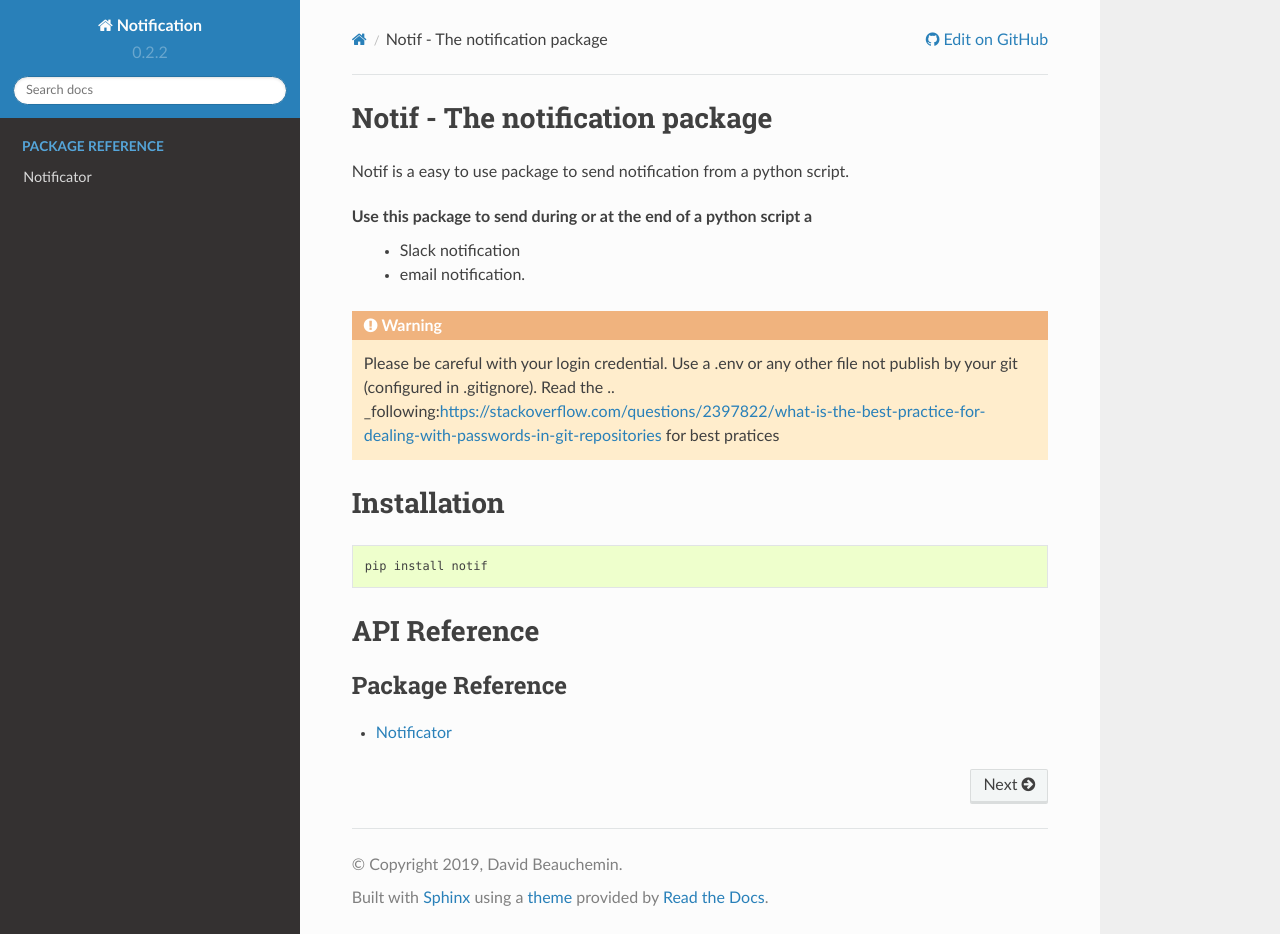
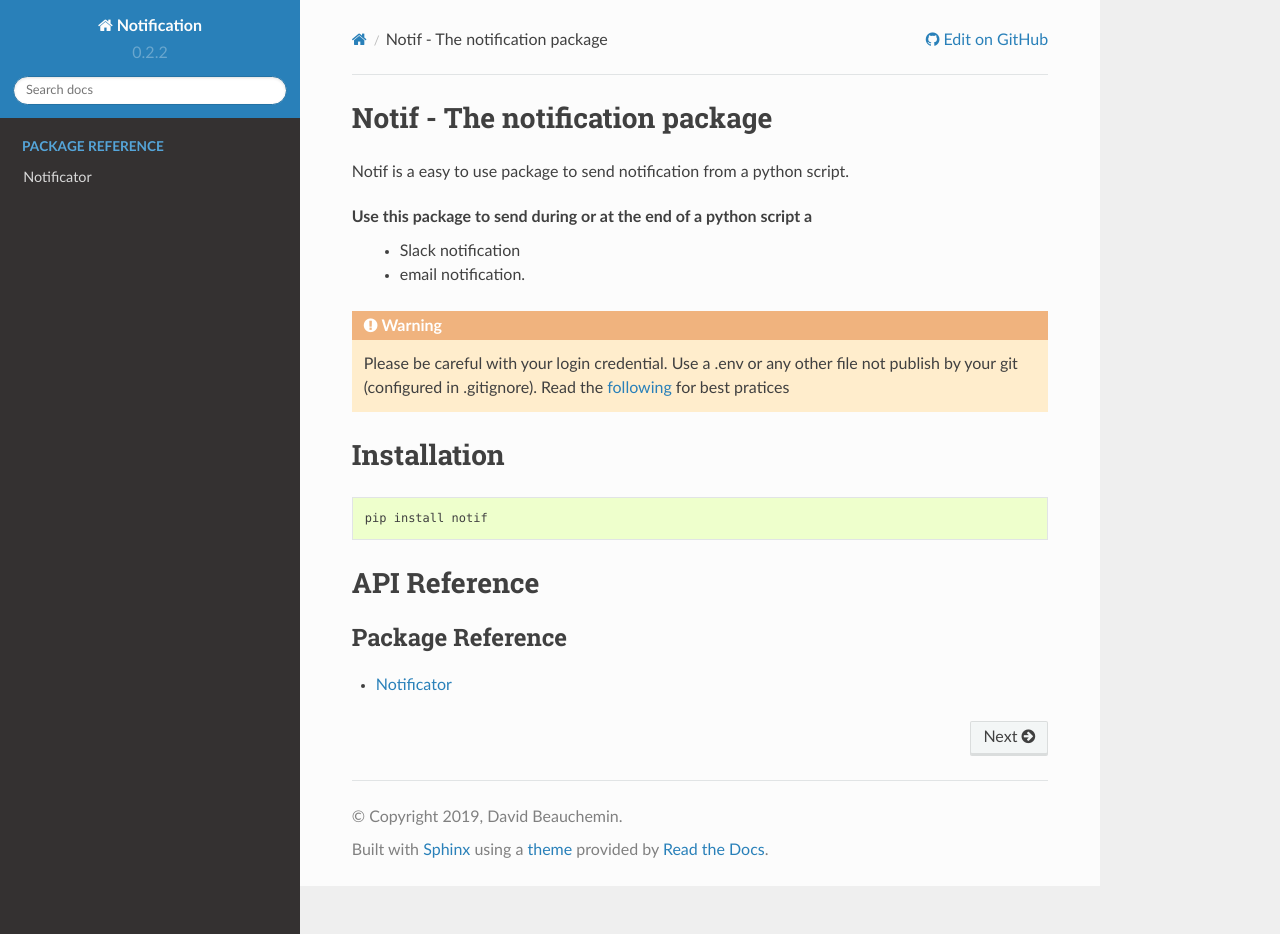
Before and after one commit to davebulaval/notification, a Sphinx documentation site: the page built from docs/source/index.rst, in a window 1280 px wide and 934 px high. Built offline with Sphinx 7.4.7 and the Read the Docs theme 2.0.0, drawn with Linux system fonts in a browser that asks for light colours.

Commit message:
correction hyperlink

```diff
--- a/docs/source/index.rst
+++ b/docs/source/index.rst
@@ -19,7 +19,7 @@ Use this package to send during or at the end of a python script a
     - Slack notification
     - email notification.
 
-.. warning:: Please be careful with your login credential. Use a .env or any other file not publish by your git (configured in .gitignore). Read the .. _following:https://stackoverflow.com/questions/2397822/what-is-the-best-practice-for-dealing-with-passwords-in-git-repositories for best pratices
+.. warning:: Please be careful with your login credential. Use a .env or any other file not publish by your git (configured in .gitignore). Read the `following <https://stackoverflow.com/questions/2397822/what-is-the-best-practice-for-dealing-with-passwords-in-git-repositories/>`_ for best pratices
 
 Installation
 ============
```
